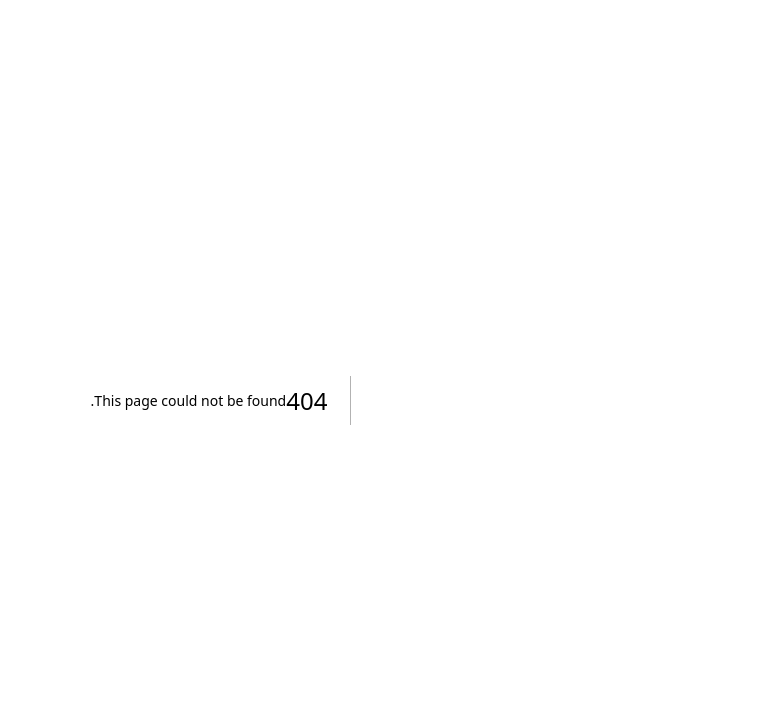
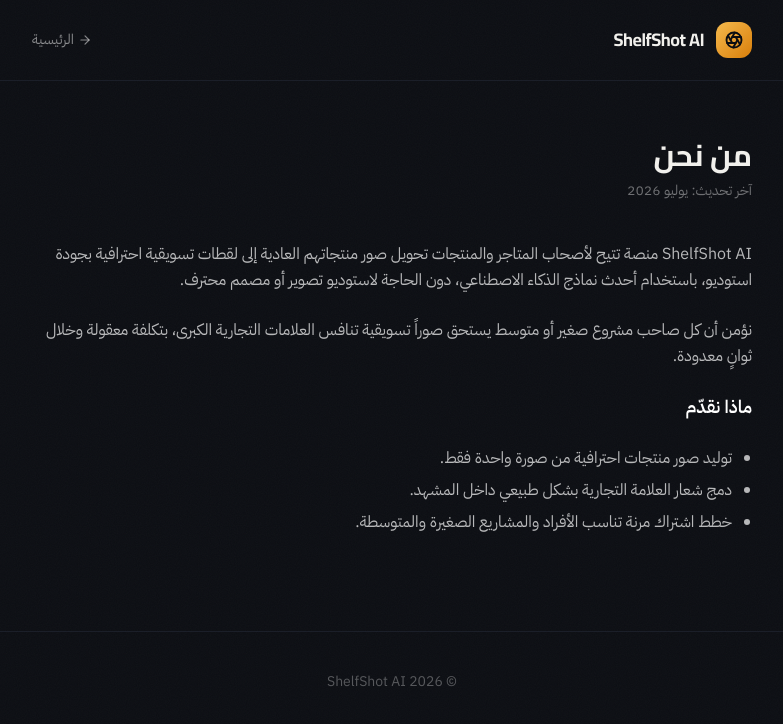
Before and after one commit to dreamtest45-cpu/Lensai-saas, a Next.js app: page /about in a window 1280 px wide. Before the commit this address had no page. Shown: the top 724 px of the page, without its empty margins (451-1234 px from the left). Built offline with nearby package versions, Linux system fonts and the light colour scheme.

Commit message:
Add AboutPage component with legal information

```diff
--- /dev/null
+++ b/app/about/page.tsx
@@ -0,0 +1,23 @@
+import { LegalPage } from "@/components/LegalPage";
+
+export const metadata = { title: "من نحن — ShelfShot AI" };
+
+export default function AboutPage() {
+  return (
+    <LegalPage title="من نحن" updatedAt="يوليو 2026">
+      <p>
+        ShelfShot AI منصة تتيح لأصحاب المتاجر والمنتجات تحويل صور منتجاتهم العادية إلى لقطات تسويقية احترافية بجودة استوديو، باستخدام أحدث نماذج الذكاء الاصطناعي، دون الحاجة لاستوديو تصوير أو مصمم محترف.
+      </p>
+      <p>
+        نؤمن أن كل صاحب مشروع صغير أو متوسط يستحق صوراً تسويقية تنافس العلامات التجارية الكبرى، بتكلفة معقولة وخلال ثوانٍ معدودة.
+      </p>
+
+      <h2>ماذا نقدّم</h2>
+      <ul>
+        <li>توليد صور منتجات احترافية من صورة واحدة فقط.</li>
+        <li>دمج شعار العلامة التجارية بشكل طبيعي داخل المشهد.</li>
+        <li>خطط اشتراك مرنة تناسب الأفراد والمشاريع الصغيرة والمتوسطة.</li>
+      </ul>
+    </LegalPage>
+  );
+}
```
